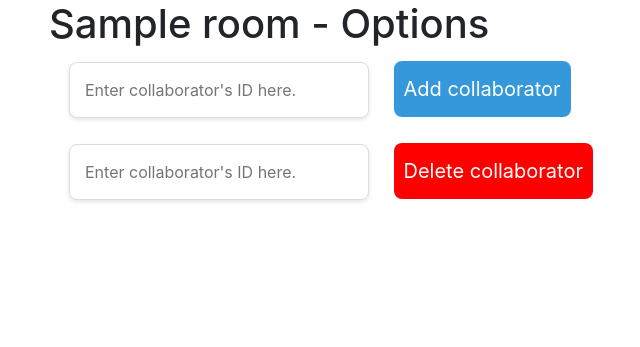
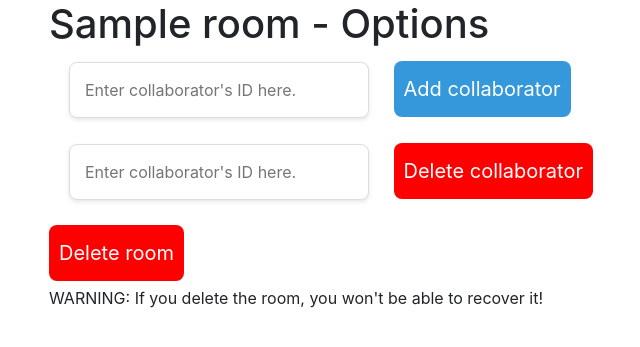
Before and after one commit to Triolong/chattery_python, a Flask app: page /room/1/options in a window 1280 px wide. Shown: the part 82-429 px from the top of the page, without its empty margins (36-676 px from the left). Run offline with Flask 3, Linux system fonts and the light colour scheme; tables that the repository leaves empty hold one stand-in row (values such as "Sample post"); some libraries are stand-ins or nearby versions.

Commit message:
Delete room function added

```diff
--- a/main.py
+++ b/main.py
@@ -310,6 +310,30 @@ def delete_collaborator(room_id):
                                message2="There is no such user.")
     return redirect(f"/room/{room_id}")
 
+
+@app.route("/handle_delete_room/<int:room_id>", methods=["GET", "POST"])
+@login_required
+def delete_room(room_id):
+    db_sess = db_session.create_session()
+    room = db_sess.query(Room).get(room_id)
+    db_sess.delete(room)
+    db_sess.commit()
+    db_sess.close()
+    with open("data/rooms_id_collaborators.json", "r+", encoding="utf-8") as json_file:
+        rooms_id_col = json.load(json_file)
+        del rooms_id_col[str(room_id)]
+        json_file.seek(0)
+        json.dump(rooms_id_col, json_file)
+        json_file.truncate()
+    with open("data/rooms_id_messages.json", "r+", encoding="utf-8") as json_file:
+        rooms_id_mes = json.load(json_file)
+        del rooms_id_mes[str(room_id)]
+        json_file.seek(0)
+        json.dump(rooms_id_mes, json_file)
+        json_file.truncate()
+    return redirect(f"/profile/{current_user.id}")
+
+
 @app.errorhandler(401)
 def not_authorized(error):
     return render_template("not_authorized.html", title="Chattery - Not Authorized.")
--- a/templates/room_options.html
+++ b/templates/room_options.html
@@ -12,4 +12,10 @@
         <button class="delete-user-button" name="add_usr_btn" type="submit">Delete collaborator</button>
     </form>
     <p>{{ message2 }}</p>
+        <form action="/handle_delete_room/{{ room.id }}" method="post">
+            <div class="inline-elements">
+                <button class="delete-user-button" name="delete_room_btn" type="submit">Delete room</button>
+                <p>WARNING: If you delete the room, you won't be able to recover it!</p>
+            </div>
+        </form>
 {% endblock %}
```
